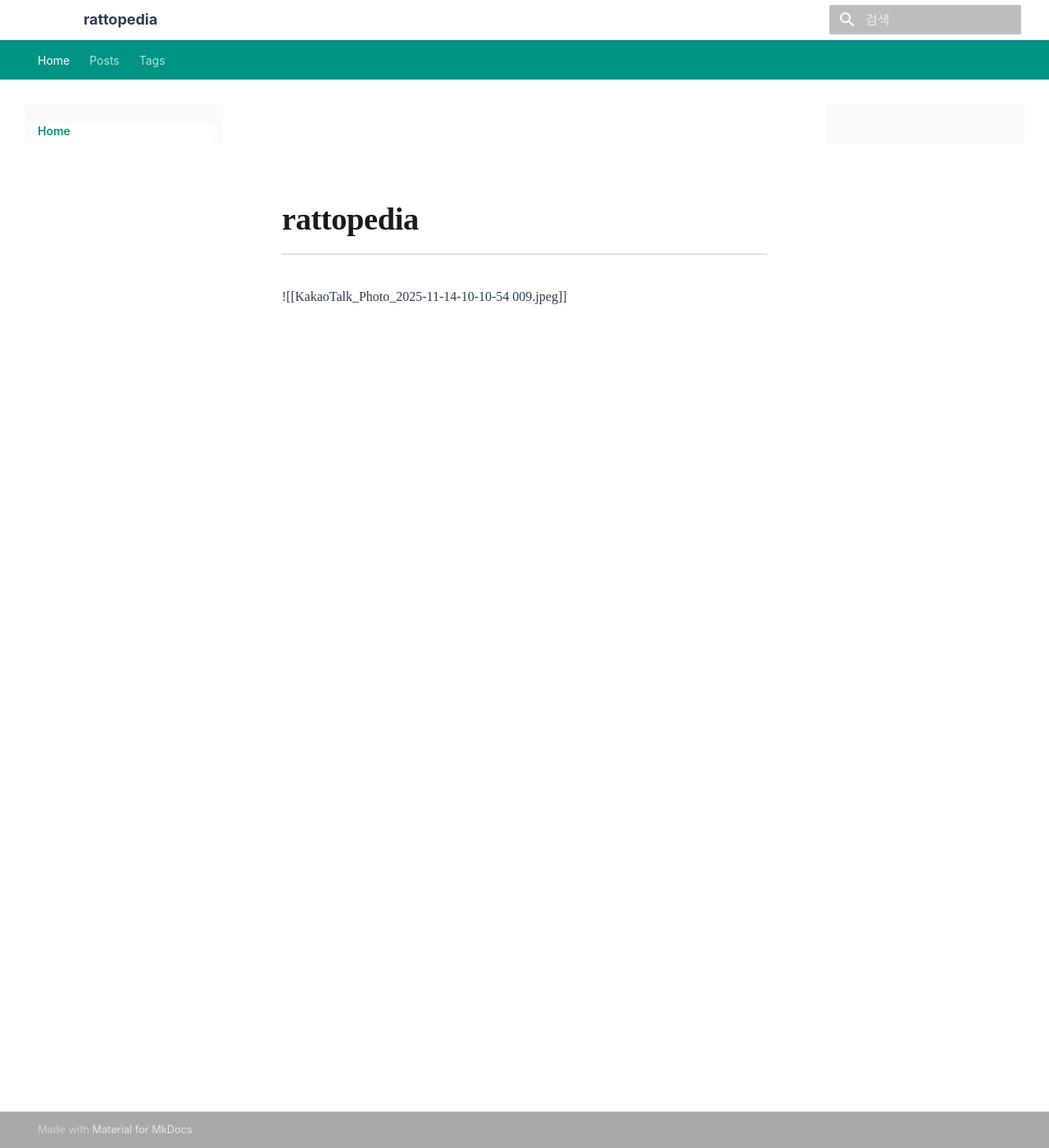
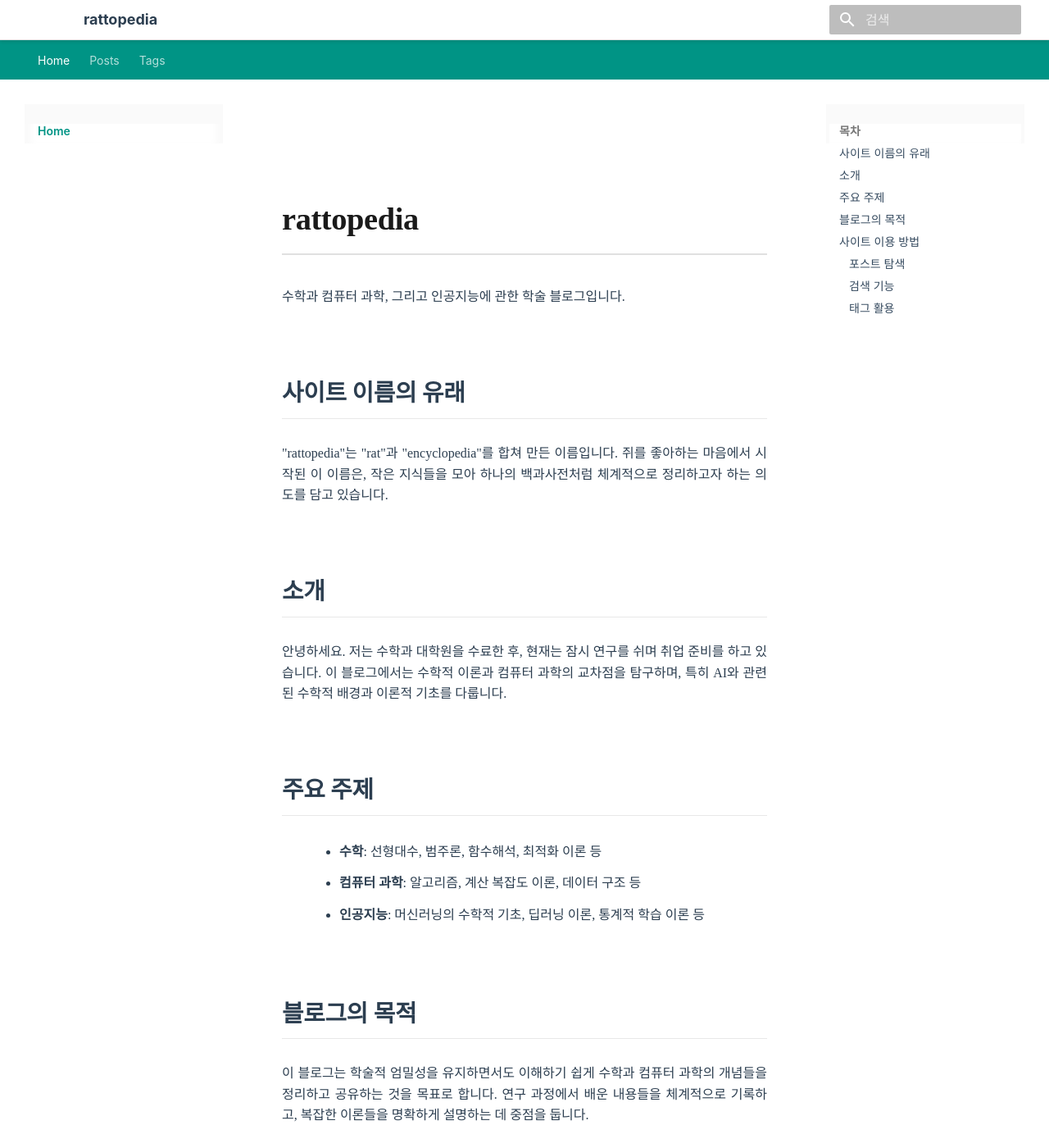
Before and after one commit to rattopos/rattopedia, an MkDocs documentation site: the page built from docs/index.md, in a window 1280 px wide and 1400 px high. Shown: the whole window at 82% size. Built offline with MkDocs 1.6.1 and Material for MkDocs 9.7.7, drawn with Linux system fonts in a browser that asks for light colours; some of the changed text lies outside the part shown.

Commit message:
사이트 소개 추가

```diff
--- a/docs/index.md
+++ b/docs/index.md
@@ -1,3 +1,39 @@
 # rattopedia
 
-![[KakaoTalk_Photo_2025-11-14-10-10-54 009.jpeg]]
+수학과 컴퓨터 과학, 그리고 인공지능에 관한 학술 블로그입니다.
+
+## 사이트 이름의 유래
+
+"rattopedia"는 "rat"과 "encyclopedia"를 합쳐 만든 이름입니다. 쥐를 좋아하는 마음에서 시작된 이 이름은, 작은 지식들을 모아 하나의 백과사전처럼 체계적으로 정리하고자 하는 의도를 담고 있습니다.
+
+## 소개
+
+안녕하세요. 저는 수학과 대학원을 수료한 후, 현재는 잠시 연구를 쉬며 취업 준비를 하고 있습니다. 이 블로그에서는 수학적 이론과 컴퓨터 과학의 교차점을 탐구하며, 특히 AI와 관련된 수학적 배경과 이론적 기초를 다룹니다.
+
+## 주요 주제
+
+- **수학**: 선형대수, 범주론, 함수해석, 최적화 이론 등
+- **컴퓨터 과학**: 알고리즘, 계산 복잡도 이론, 데이터 구조 등
+- **인공지능**: 머신러닝의 수학적 기초, 딥러닝 이론, 통계적 학습 이론 등
+
+## 블로그의 목적
+
+이 블로그는 학술적 엄밀성을 유지하면서도 이해하기 쉽게 수학과 컴퓨터 과학의 개념들을 정리하고 공유하는 것을 목표로 합니다. 연구 과정에서 배운 내용들을 체계적으로 기록하고, 복잡한 이론들을 명확하게 설명하는 데 중점을 둡니다.
+
+## 사이트 이용 방법
+
+### 포스트 탐색
+
+- 상단 메뉴의 "Posts"를 클릭하면 모든 포스트를 확인할 수 있습니다.
+- 포스트는 **Mathematics**와 **Computer Science** 카테고리로 분류되어 있습니다.
+- 각 포스트는 제목, 날짜, 태그 정보와 함께 표시됩니다.
+
+### 검색 기능
+
+- 상단의 검색 아이콘을 클릭하거나 `Ctrl+K` (또는 `Cmd+K` on Mac)를 눌러 원하는 내용을 검색할 수 있습니다.
+- 제목, 본문 내용, 태그 등으로 검색이 가능합니다.
+
+### 태그 활용
+
+- 상단 메뉴의 "Tags"를 통해 특정 주제로 분류된 포스트들을 확인할 수 있습니다.
+- 관심 있는 주제의 태그를 클릭하면 관련된 모든 포스트를 한 번에 볼 수 있습니다.
```
